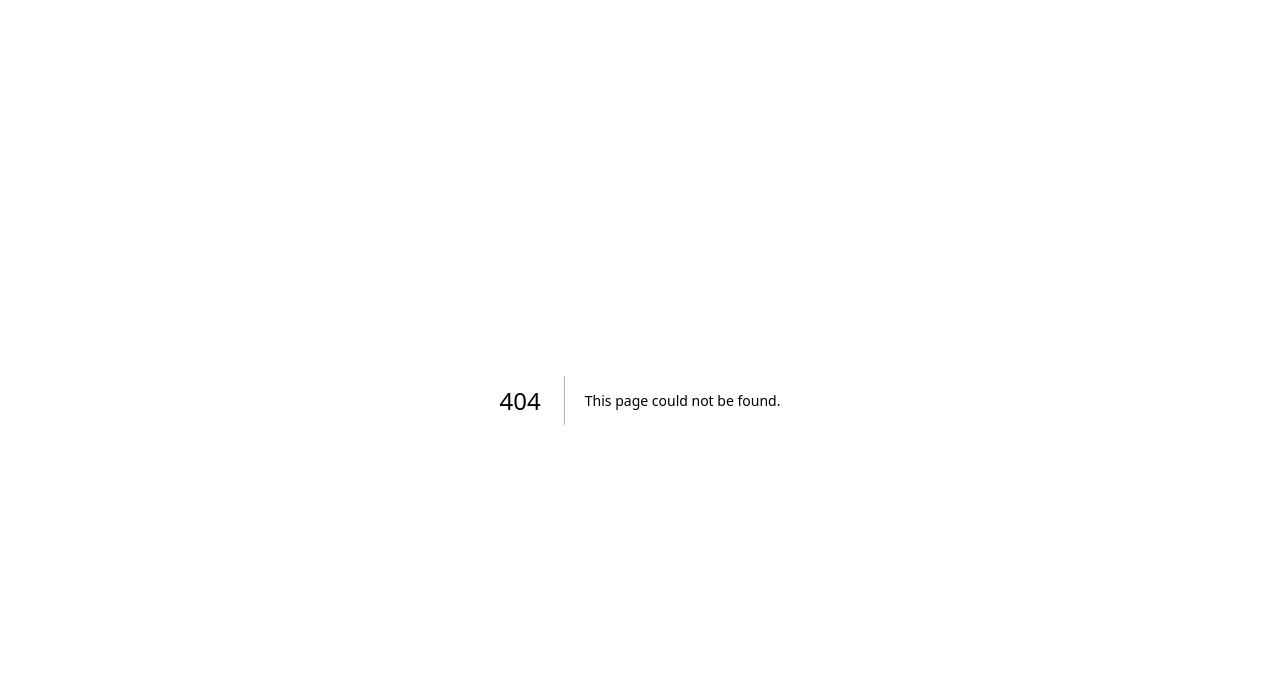
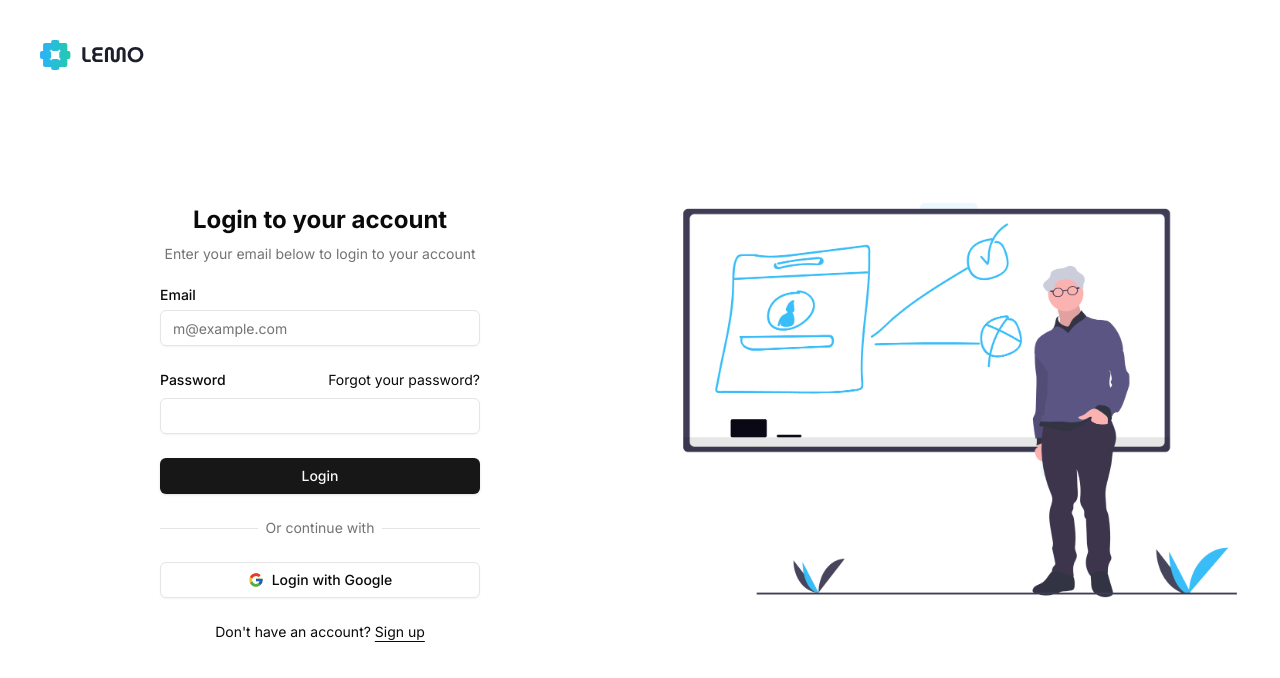
Before and after one commit to lemo-app/lemo-web-frontend, a Next.js app: page /login in a window 1280 px wide. Before the commit this address had no page. Shown: the top 678 px of the page. Built offline with nearby package versions, Linux system fonts and the light colour scheme.

Commit message:
Add authentication pages with login, registration, and password recovery forms

```diff
--- /dev/null
+++ b/app/auth/layout.tsx
@@ -0,0 +1,35 @@
+import Image from "next/image"
+import Link from "next/link"
+import logo from '@/assets/images/dashboard/common/logo.svg';
+import authImg from '@/assets/images/auth/dashboard.png'
+
+export default function AuthLayout({ children }: { children: React.ReactNode }) {
+  return (
+    <div className="grid min-h-svh lg:grid-cols-2">
+      <div className="flex flex-col gap-4 p-6 md:p-10">
+        <div className="flex justify-center gap-2 md:justify-start">
+          <Link href="/" className="flex items-center gap-2 font-medium">
+            <Image
+              src={logo.src}
+              width={200}
+              height={200}
+              alt="logo"
+            />
+          </Link>
+        </div>
+        <div className="flex flex-1 items-center justify-center">
+          <div className="w-full max-w-xs">
+            {children}
+          </div>
+        </div>
+      </div>
+      <div className="relative hidden lg:block">
+        <img
+          src={authImg.src}
+          alt="Image"
+          className="absolute inset-0 h-full w-full object-contain dark:brightness-[0.2] dark:grayscale"
+        />
+      </div>
+    </div>
+  )
+}
--- /dev/null
+++ b/app/forgot-password/page.tsx
@@ -0,0 +1,10 @@
+import { ForgotPasswordForm } from "@/components/auth/forgot-password-form"
+import AuthLayout from "../auth/layout"
+
+export default function ForgotPasswordPage() {
+  return (
+    <AuthLayout>
+      <ForgotPasswordForm />
+    </AuthLayout>
+  )
+}
--- /dev/null
+++ b/app/login/page.tsx
@@ -0,0 +1,10 @@
+import { LoginForm } from "@/components/auth/login-form"
+import AuthLayout from "../auth/layout"
+
+export default function LoginPage() {
+  return (
+    <AuthLayout>
+      <LoginForm />
+    </AuthLayout>
+  )
+}
--- /dev/null
+++ b/app/register/page.tsx
@@ -0,0 +1,10 @@
+import { RegisterForm } from "@/components/auth/register-form"
+import AuthLayout from "../auth/layout"
+
+export default function RegisterPage() {
+  return (
+    <AuthLayout>
+      <RegisterForm />
+    </AuthLayout>
+  )
+}
--- /dev/null
+++ b/components/auth/forgot-password-form.tsx
@@ -0,0 +1,36 @@
+import { cn } from "@/lib/utils"
+import { Button } from "@/components/ui/button"
+import { Input } from "@/components/ui/input"
+import { Label } from "@/components/ui/label"
+import Link from "next/link"
+
+export function ForgotPasswordForm({
+  className,
+  ...props
+}: React.ComponentPropsWithoutRef<"form">) {
+  return (
+    <form className={cn("flex flex-col gap-6", className)} {...props}>
+      <div className="flex flex-col items-center gap-2 text-center">
+        <h1 className="text-2xl font-bold">Forgot Password</h1>
+        <p className="text-balance text-sm text-muted-foreground">
+          Enter your email below to reset your password
+        </p>
+      </div>
+      <div className="grid gap-6">
+        <div className="grid gap-2">
+          <Label htmlFor="email">Email</Label>
+          <Input id="email" type="email" placeholder="m@example.com" required />
+        </div>
+        <Button type="submit" className="w-full">
+          Reset Password
+        </Button>
+      </div>
+      <div className="text-center text-sm">
+        Remember your password?{" "}
+        <Link href="/login" className="underline underline-offset-4">
+          Login
+        </Link>
+      </div>
+    </form>
+  )
+}
--- /dev/null
+++ b/components/auth/login-form.tsx
@@ -0,0 +1,59 @@
+import { cn } from "@/lib/utils";
+import { Button } from "@/components/ui/button";
+import { Input } from "@/components/ui/input";
+import { Label } from "@/components/ui/label";
+import Link from "next/link";
+
+export function LoginForm({
+  className,
+  ...props
+}: React.ComponentPropsWithoutRef<"form">) {
+  return (
+    <form className={cn("flex flex-col gap-6", className)} {...props}>
+      <div className="flex flex-col items-center gap-2 text-center">
+        <h1 className="text-2xl font-bold">Login to your account</h1>
+        <p className="text-balance text-sm text-muted-foreground">
+          Enter your email below to login to your account
+        </p>
+      </div>
+      <div className="grid gap-6">
+        <div className="grid gap-2">
+          <Label htmlFor="email">Email</Label>
+          <Input id="email" type="email" placeholder="m@example.com" required />
+        </div>
+        <div className="grid gap-2">
+          <div className="flex items-center">
+            <Label htmlFor="password">Password</Label>
+            <Link
+              href="/forgot-password"
+              className="ml-auto text-sm underline-offset-4 hover:underline"
+            >
+              Forgot your password?
+            </Link>
+          </div>
+          <Input id="password" type="password" required />
+        </div>
+        <Button type="submit" className="w-full">
+          Login
+        </Button>
+        <div className="relative text-center text-sm after:absolute after:inset-0 after:top-1/2 after:z-0 after:flex after:items-center after:border-t after:border-border">
+          <span className="relative z-10 bg-background px-2 text-muted-foreground">
+            Or continue with
+          </span>
+        </div>
+        <Button variant="outline" className="w-full">
+        <svg xmlns="http://www.w3.org/2000/svg" x="0px" y="0px" width="100" height="100" viewBox="0 0 48 48">
+            <path fill="#fbc02d" d="M43.611,20.083H42V20H24v8h11.303c-1.649,4.657-6.08,8-11.303,8c-6.627,0-12-5.373-12-12	s5.373-12,12-12c3.059,0,5.842,1.154,7.961,3.039l5.657-5.657C34.046,6.053,29.268,4,24,4C12.955,4,4,12.955,4,24s8.955,20,20,20	s20-8.955,20-20C44,22.659,43.862,21.35,43.611,20.083z"></path><path fill="#e53935" d="M6.306,14.691l6.571,4.819C14.655,15.108,18.961,12,24,12c3.059,0,5.842,1.154,7.961,3.039	l5.657-5.657C34.046,6.053,29.268,4,24,4C16.318,4,9.656,8.337,6.306,14.691z"></path><path fill="#4caf50" d="M24,44c5.166,0,9.86-1.977,13.409-5.192l-6.19-5.238C29.211,35.091,26.715,36,24,36	c-5.202,0-9.619-3.317-11.283-7.946l-6.522,5.025C9.505,39.556,16.227,44,24,44z"></path><path fill="#1565c0" d="M43.611,20.083L43.595,20L42,20H24v8h11.303c-0.792,2.237-2.231,4.166-4.087,5.571	c0.001-0.001,0.002-0.001,0.003-0.002l6.19,5.238C36.971,39.205,44,34,44,24C44,22.659,43.862,21.35,43.611,20.083z"></path>
+        </svg>
+          Login with Google
+        </Button>
+      </div>
+      <div className="text-center text-sm">
+        Don&apos;t have an account?{" "}
+        <Link href="/register" className="underline underline-offset-4">
+          Sign up
+        </Link>
+      </div>
+    </form>
+  );
+}
--- /dev/null
+++ b/components/auth/register-form.tsx
@@ -0,0 +1,55 @@
+import { cn } from "@/lib/utils"
+import { Button } from "@/components/ui/button"
+import { Input } from "@/components/ui/input"
+import { Label } from "@/components/ui/label"
+import Link from "next/link"
+
+export function RegisterForm({
+  className,
+  ...props
+}: React.ComponentPropsWithoutRef<"form">) {
+  return (
+    <form className={cn("flex flex-col gap-6", className)} {...props}>
+      <div className="flex flex-col items-center gap-2 text-center">
+        <h1 className="text-2xl font-bold">Create an account</h1>
+        <p className="text-balance text-sm text-muted-foreground">
+          Enter your email below to login to your account
+        </p>
+      </div>
+      <div className="grid gap-6">
+        <div className="grid gap-2">
+          <Label htmlFor="name">Name</Label>
+          <Input id="name" type="text" placeholder="John Doe" required />
+        </div>
+        <div className="grid gap-2">
+          <Label htmlFor="email">Email</Label>
+          <Input id="email" type="email" placeholder="m@example.com" required />
+        </div>
+        <div className="grid gap-2">
+          <Label htmlFor="password">Password</Label>
+          <Input id="password" type="password" required />
+        </div>
+        <Button type="submit" className="w-full">
+          Sign Up
+        </Button>
+        <div className="relative text-center text-sm after:absolute after:inset-0 after:top-1/2 after:z-0 after:flex after:items-center after:border-t after:border-border">
+          <span className="relative z-10 bg-background px-2 text-muted-foreground">
+            Or continue with
+          </span>
+        </div>
+        <Button variant="outline" className="w-full">
+        <svg xmlns="http://www.w3.org/2000/svg" x="0px" y="0px" width="100" height="100" viewBox="0 0 48 48">
+            <path fill="#fbc02d" d="M43.611,20.083H42V20H24v8h11.303c-1.649,4.657-6.08,8-11.303,8c-6.627,0-12-5.373-12-12	s5.373-12,12-12c3.059,0,5.842,1.154,7.961,3.039l5.657-5.657C34.046,6.053,29.268,4,24,4C12.955,4,4,12.955,4,24s8.955,20,20,20	s20-8.955,20-20C44,22.659,43.862,21.35,43.611,20.083z"></path><path fill="#e53935" d="M6.306,14.691l6.571,4.819C14.655,15.108,18.961,12,24,12c3.059,0,5.842,1.154,7.961,3.039	l5.657-5.657C34.046,6.053,29.268,4,24,4C16.318,4,9.656,8.337,6.306,14.691z"></path><path fill="#4caf50" d="M24,44c5.166,0,9.86-1.977,13.409-5.192l-6.19-5.238C29.211,35.091,26.715,36,24,36	c-5.202,0-9.619-3.317-11.283-7.946l-6.522,5.025C9.505,39.556,16.227,44,24,44z"></path><path fill="#1565c0" d="M43.611,20.083L43.595,20L42,20H24v8h11.303c-0.792,2.237-2.231,4.166-4.087,5.571	c0.001-0.001,0.002-0.001,0.003-0.002l6.19,5.238C36.971,39.205,44,34,44,24C44,22.659,43.862,21.35,43.611,20.083z"></path>
+        </svg>
+          Sign Up with Google
+        </Button>
+      </div>
+      <div className="text-center text-sm">
+        Already have an account?{" "}
+        <Link href="/login" className="underline underline-offset-4">
+          Login
+        </Link>
+      </div>
+    </form>
+  )
+}
--- a/components/dashboard/home/dashboard.tsx
+++ b/components/dashboard/home/dashboard.tsx
@@ -22,7 +22,7 @@ export default function Dashboard() {
       <div className="flex items-center justify-between mb-6">
         <div>
           <h1 className="text-3xl font-bold">Welcome Back Jay</h1>
-          <p className="text-muted-foreground">Lorem ipsum dolor si amet welcome back johny</p>
+          <p className="text-muted-foreground">Find all analytics of your necessary role here</p>
         </div>
         <Tabs defaultValue="all" className="w-auto" value={timeFilter} onValueChange={setTimeFilter}>
           <TabsList className="grid grid-cols-5 w-auto">
```
Also changed, not shown: assets/images/auth/dashboard.png (added).
